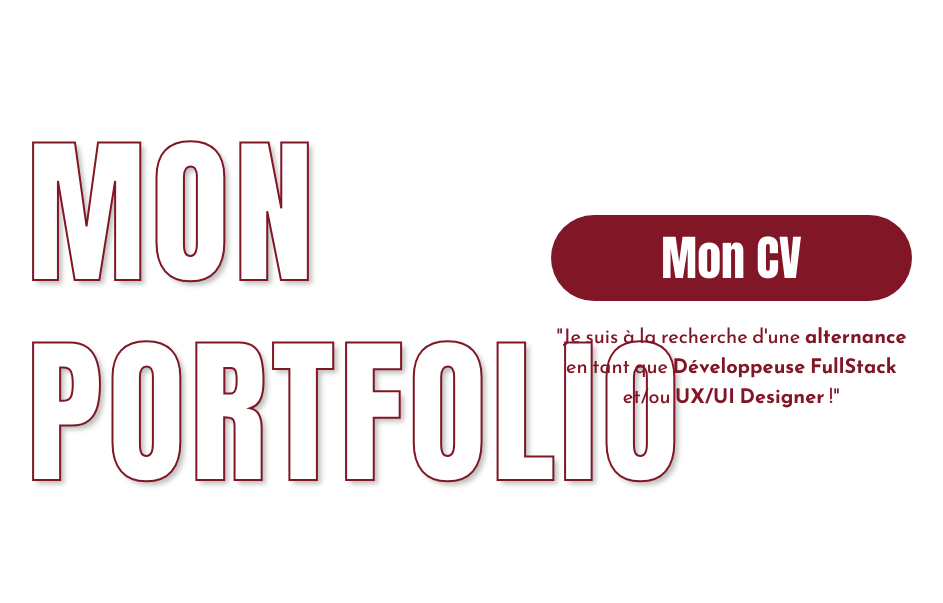
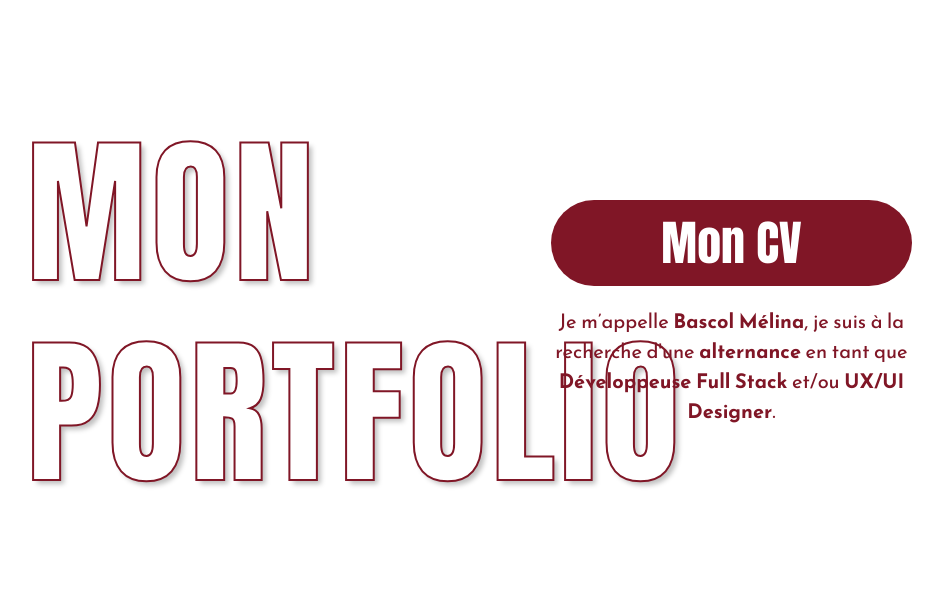
Before and after one commit to Melina38/Portfolio-Bascol-Melina, a PHP site: page / in a window 1280 px wide. Shown: the part 168-771 px from the top of the page, without its empty margins (127-1070 px from the left). Run offline with PHP 8.4, Linux system fonts and the light colour scheme.

Commit message:
UPDATE lien site laravel + seo header & index

```diff
--- a/carre-maison.php
+++ b/carre-maison.php
@@ -47,9 +47,7 @@
                 </div>
                 <div class="image-div">
                     <img src="./img/pc_alternance.png" alt="écran d'ordinateur avec ecrit en cours">
-                    <div class="lien-div">
-                        <a class="bouton-lien" href="https://www.carre-maison.com/">Lien vers le site</a>
-                    </div>
+
 
                 </div>
 
--- a/includes/header.php
+++ b/includes/header.php
@@ -2,6 +2,8 @@
     <head>
         <meta charset="UTF-8">
         <meta name="viewport" content="width=device-width, initial-scale=1.0">
+        <meta name="robots" content="index, follow">
+        <meta name="description" content="Portfolio de Bascol Mélina, développeuse Full Stack et UX/UI Designer à la recherche d'une alternance. Découvrez mes projets et compétences.">
         <title>Portfolio Bascol Mélina</title>
         <link href="https://fonts.googleapis.com/css2?family=Anton&display=swap" rel="stylesheet">
         <link href="https://fonts.googleapis.com/css2?family=Reem+Kufi:wght@400..700&display=swap" rel="stylesheet">
--- a/index.php
+++ b/index.php
@@ -6,11 +6,16 @@
         <h1 class="slide-in-right ">MON <br>PORTFOLIO</h1>
         <div class="bouton-div slide-in-right ">
             <a class="bouton-cv" href="./img/cv_Bascol_Melina_2026.pdf" target="_blank">Mon CV</a>
-            <p>"Je suis à la recherche d'une <strong>alternance</strong> <br> en tant que <strong>Développeuse FullStack</strong> <br> et/ou <strong>UX/UI Designer</strong> !"</p>
+            <p>
+            Je m’appelle <strong>Bascol Mélina</strong>, je suis à la recherche d'une
+            <strong>alternance</strong> en tant que
+            <strong>Développeuse Full Stack</strong> et/ou
+            <strong>UX/UI Designer</strong>.
+            </p>
         </div>
     </div>
     <div class="hero-image">
-        <a href="#projet" class="scroll-link"><img src="./img/fleche-bas.svg" alt="fleche vers le bas rouge"></a>
+        <a href="#projet" class="scroll-link"><img src="./img/fleche-bas.svg" alt="Portfolio Bascol Mélina - voir mes projets"></a>
 
     </div>
 
--- a/laravel.php
+++ b/laravel.php
@@ -32,7 +32,9 @@
                 </div>
                 <div class="image-div">
                     <img src="./img/pc_laravel.png" alt="écran de pc">
-
+                    <div class="lien-div">
+                        <a class="bouton-lien" href="https://prestige-immobilier.tuzi.fr/">Lien vers le site</a>
+                    </div>
 
 
                 </div>
```
